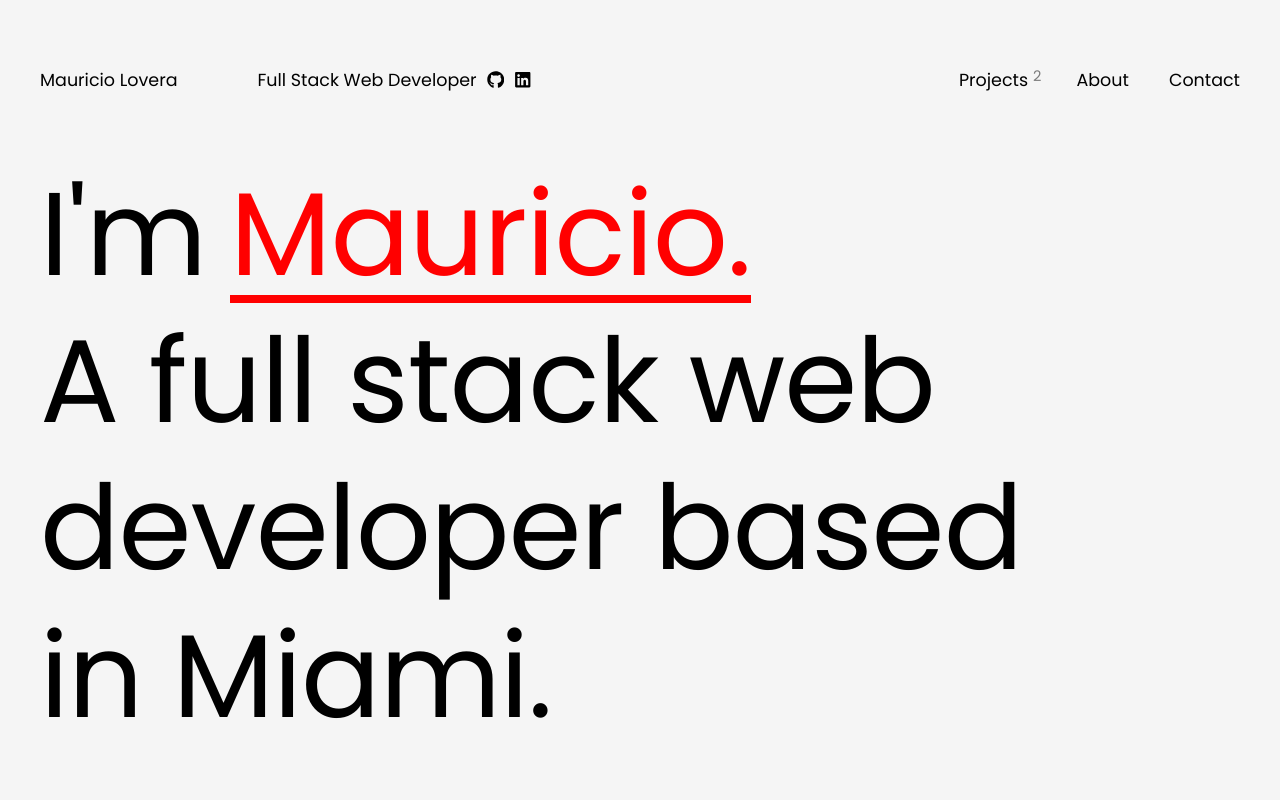
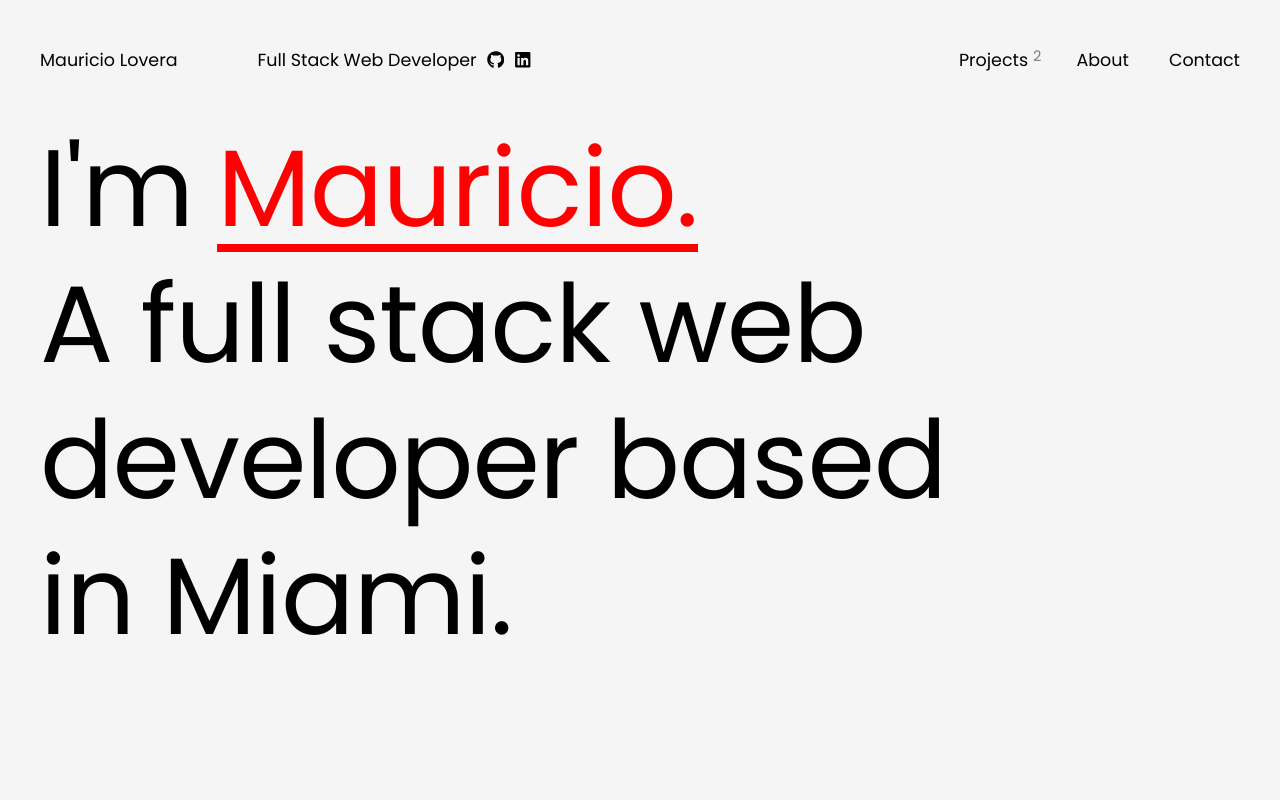
Before and after one commit to mauLovera/Portfolio, a Next.js app: page / in a window 1280 px wide. Shown: the top 800 px of the page. Built offline with nearby package versions, Linux system fonts and the light colour scheme; a web font is replaced by a local one.

Commit message:
update: responsive values

```diff
--- a/components/common/LandingBanner/LandingBanner.module.scss
+++ b/components/common/LandingBanner/LandingBanner.module.scss
@@ -6,7 +6,7 @@
   }
 
   @media (max-width: 1300px) {
-    font-size: 9.2vw;
+    font-size: 8.5vw;
   }
 
   @media (max-width: 500px) {
--- a/components/layout/Header/Header.module.scss
+++ b/components/layout/Header/Header.module.scss
@@ -3,7 +3,7 @@
 .container {
   display: flex;
   align-items: center;
-  height: $size_128px;
+  height: calc($size_128px * .75);
   max-width: $max-width;
 
   margin: auto;
```
